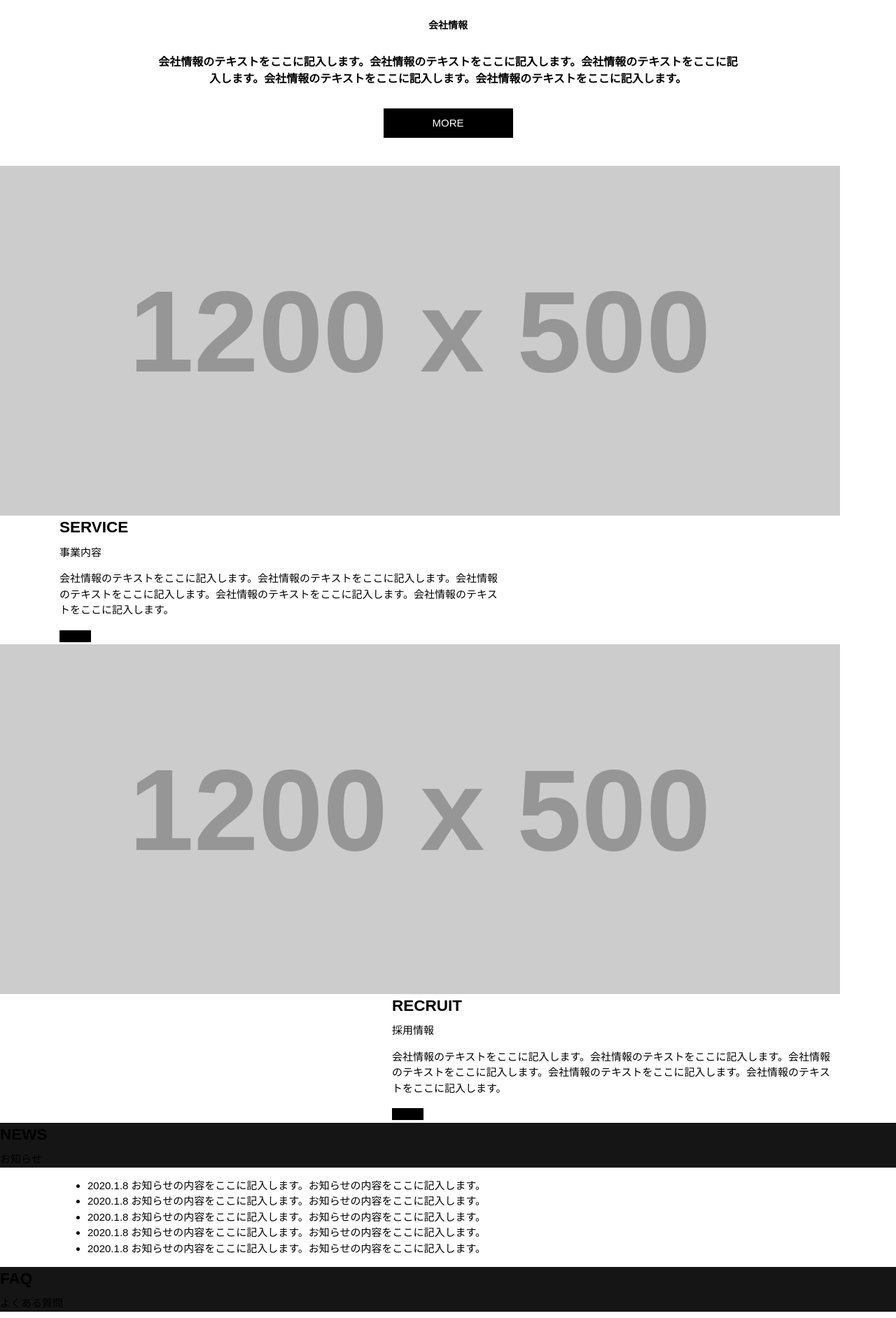
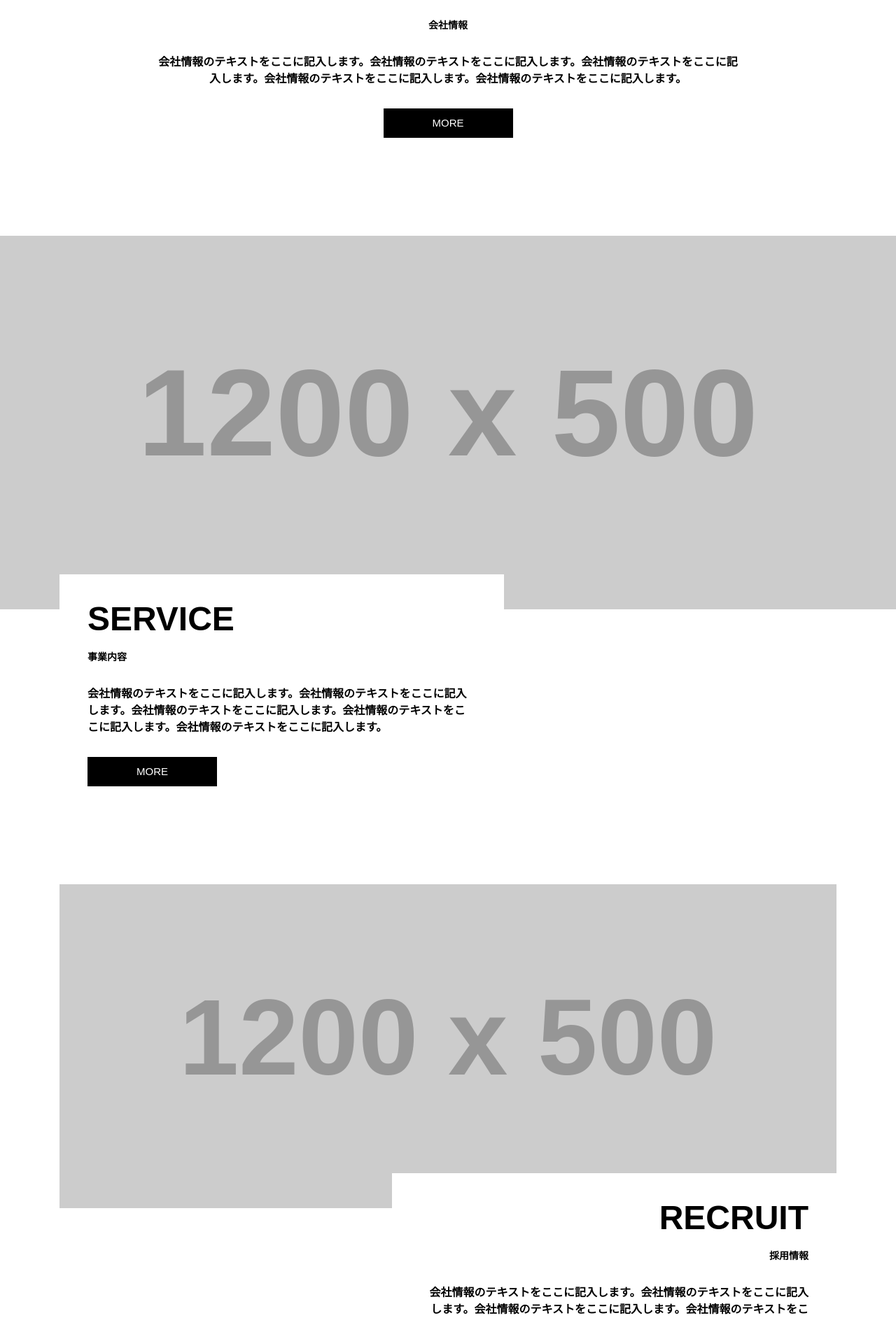
Before and after one commit to takeshi-du/js-dmeo, a Jekyll site: the page built from demo/corporate/index.html, in a window 1280 px wide. Shown: the part 1173-3057 px from the top of the page at 70% size. Built offline with Jekyll 4.4.1, drawn with Linux system fonts in a browser that asks for light colours.

Commit message:
service,recruit作成

```diff
--- a/_includes/corporate/block-recruit.html
+++ b/_includes/corporate/block-recruit.html
@@ -1,6 +1,6 @@
 <section class="block-recruit">
-  <img class="img-fluid" src="https://placehold.it/1200x500" alt="img">
   <div class="container">
+    <img class="img-fluid img-100" src="https://placehold.it/1200x500" alt="img">
     <div class="row">
       <div class="col-12 col-lg-7 offset-lg-5">
         <div class="panel">
--- a/_includes/corporate/block-service.html
+++ b/_includes/corporate/block-service.html
@@ -1,5 +1,5 @@
 <section class="block-service">
-  <img class="img-fluid" src="https://placehold.it/1200x500" alt="img">
+  <img class="img-fluid img-100" src="https://placehold.it/1200x500" alt="img">
   <div class="container">
     <div class="row">
       <div class="col-12 col-lg-7">
--- a/_sass/corporate/block-recruit.scss
+++ b/_sass/corporate/block-recruit.scss
@@ -0,0 +1,38 @@
+/*
+* === block-recruit ===
+*/
+.block-recruit {
+  margin-top: 100px;
+  .panel {
+    text-align: right;
+    margin-top: -50px;
+    padding: 40px;
+    background-color: #ffffff;
+    .panel__header {
+      .title {
+        font-size: 48px;
+        line-height: 1;
+      }
+      .sub-title {
+        margin-top: 20px;
+        margin-bottom: 0;
+        font-size: 14px;
+        font-weight: bold;
+      }
+    }
+    .panel__body {
+      .description {
+        margin-top: 30px;
+        margin-bottom: 0;
+        font-size: 16px;
+        font-weight: bold;
+      }
+      .btn {
+        margin-top: 30px;
+        color: #ffffff;
+        padding: 10px 70px;
+        display: inline-block;
+      }
+    }
+  }
+}
--- a/_sass/corporate/block-service.scss
+++ b/_sass/corporate/block-service.scss
@@ -0,0 +1,37 @@
+/*
+* === block-service ===
+*/
+.block-service {
+  margin-top: 100px;
+  .panel {
+    margin-top: -50px;
+    padding: 40px;
+    background-color: #ffffff;
+    .panel__header {
+      .title {
+        font-size: 48px;
+        line-height: 1;
+      }
+      .sub-title {
+        margin-top: 20px;
+        margin-bottom: 0;
+        font-size: 14px;
+        font-weight: bold;
+      }
+    }
+    .panel__body {
+      .description {
+        margin-top: 30px;
+        margin-bottom: 0;
+        font-size: 16px;
+        font-weight: bold;
+      }
+      .btn {
+        margin-top: 30px;
+        color: #ffffff;
+        padding: 10px 70px;
+        display: inline-block;
+      }
+    }
+  }
+}
```
